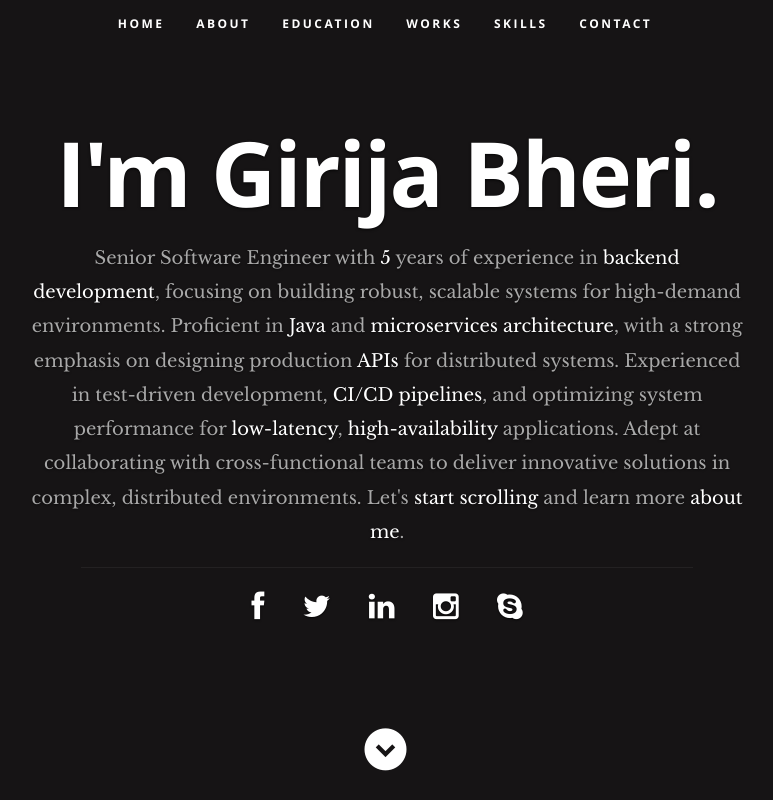
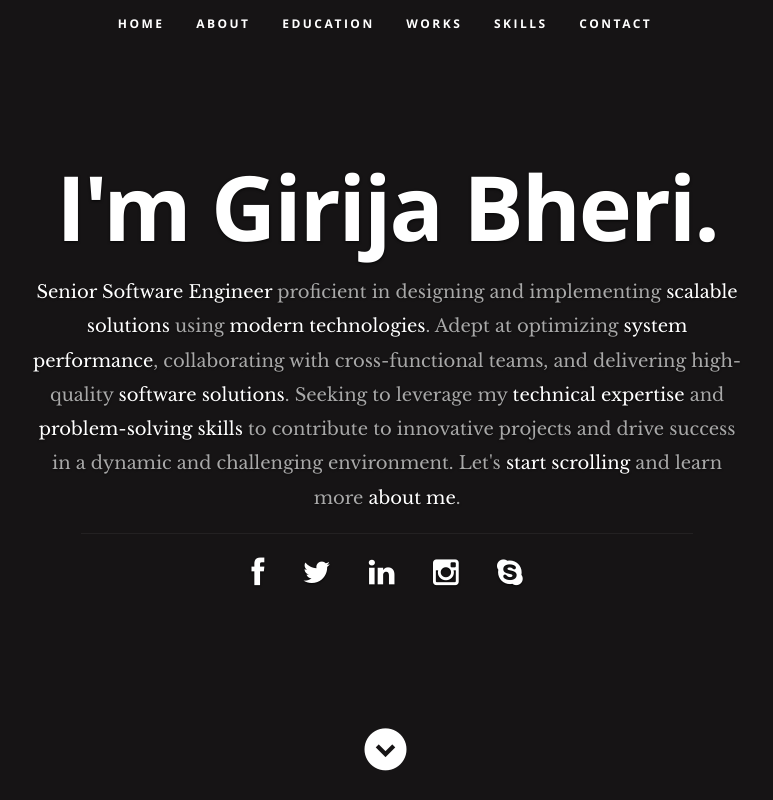
Before and after one commit to girijabheri/girijabheri.github.io, a plain HTML site: page index.html in a window 1280 px wide. Shown: the top 800 px of the page, without its empty margins (255-1028 px from the left). Drawn offline with nearby package versions, Linux system fonts and the light colour scheme; files whose address does not match are found by name; a web font is replaced by a local one.

Commit message:
Update index.html

```diff
--- a/index.html
+++ b/index.html
@@ -36,7 +36,7 @@
       <div class="row banner">
          <div class="banner-text">
             <h1 class="responsive-headline">I'm Girija Bheri.</h1>
-            <h3>Senior Software Engineer with <span>5 </span>years of experience in <span>backend development</span>, focusing on building robust, scalable systems for high-demand environments. Proficient in <span>Java</span> and <span>microservices architecture</span>, with a strong emphasis on designing production <span>APIs</span> for distributed systems. Experienced in test-driven development, <span>CI/CD pipelines</span>, and optimizing system performance for <span>low-latency</span>, <span>high-availability</span> applications. Adept at collaborating with cross-functional teams to deliver innovative solutions in complex, distributed environments. Let's <a class="smoothscroll" href="#about">start scrolling</a>
+            <h3><span>Senior Software Engineer</span> proficient in designing and implementing <span>scalable solutions</span> using <span>modern technologies</span>. Adept at optimizing <span>system performance</span>, collaborating with cross-functional teams, and delivering high-quality <span>software solutions</span>. Seeking to leverage my <span>technical expertise</span> and <span>problem-solving skills</span> to contribute to innovative projects and drive success in a dynamic and challenging environment. Let's <a class="smoothscroll" href="#about">start scrolling</a>
             and learn more <a class="smoothscroll" href="#about">about me</a>.</h3>
             <hr />
             <ul class="social">
```
